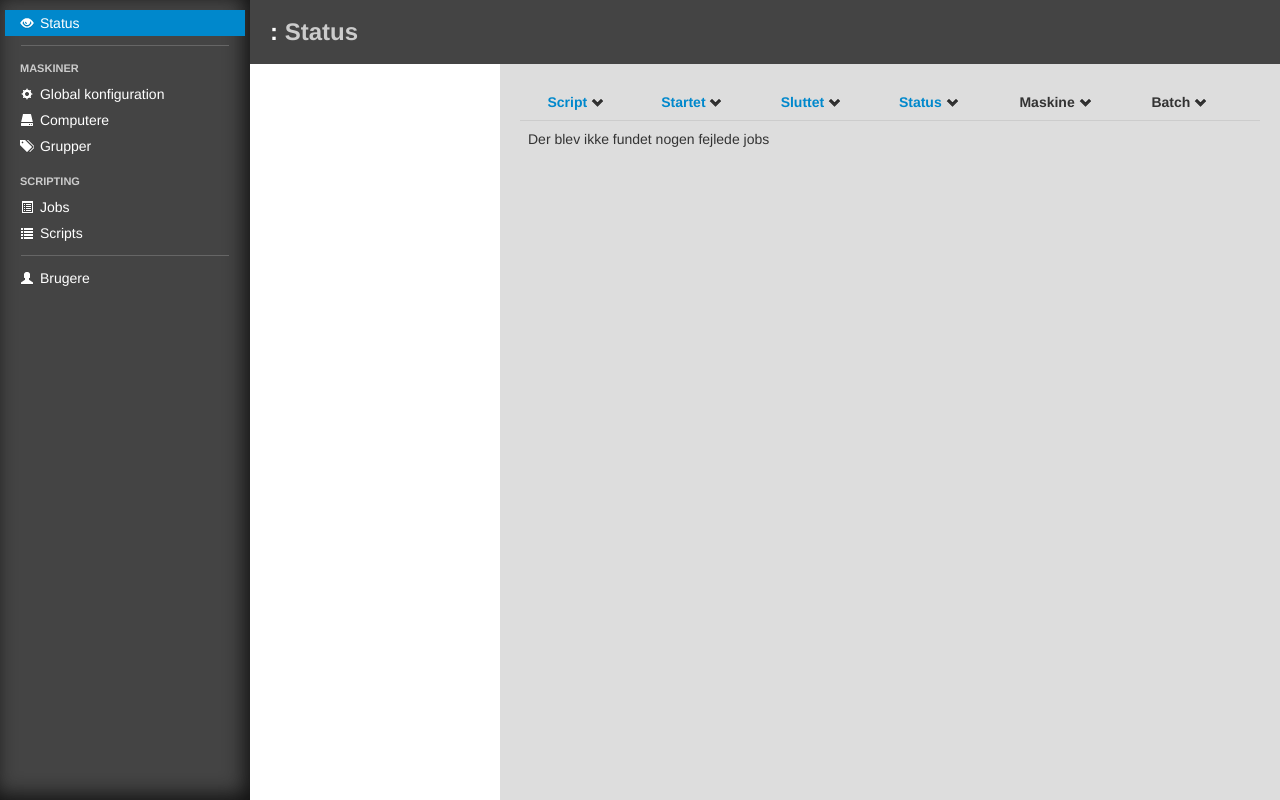
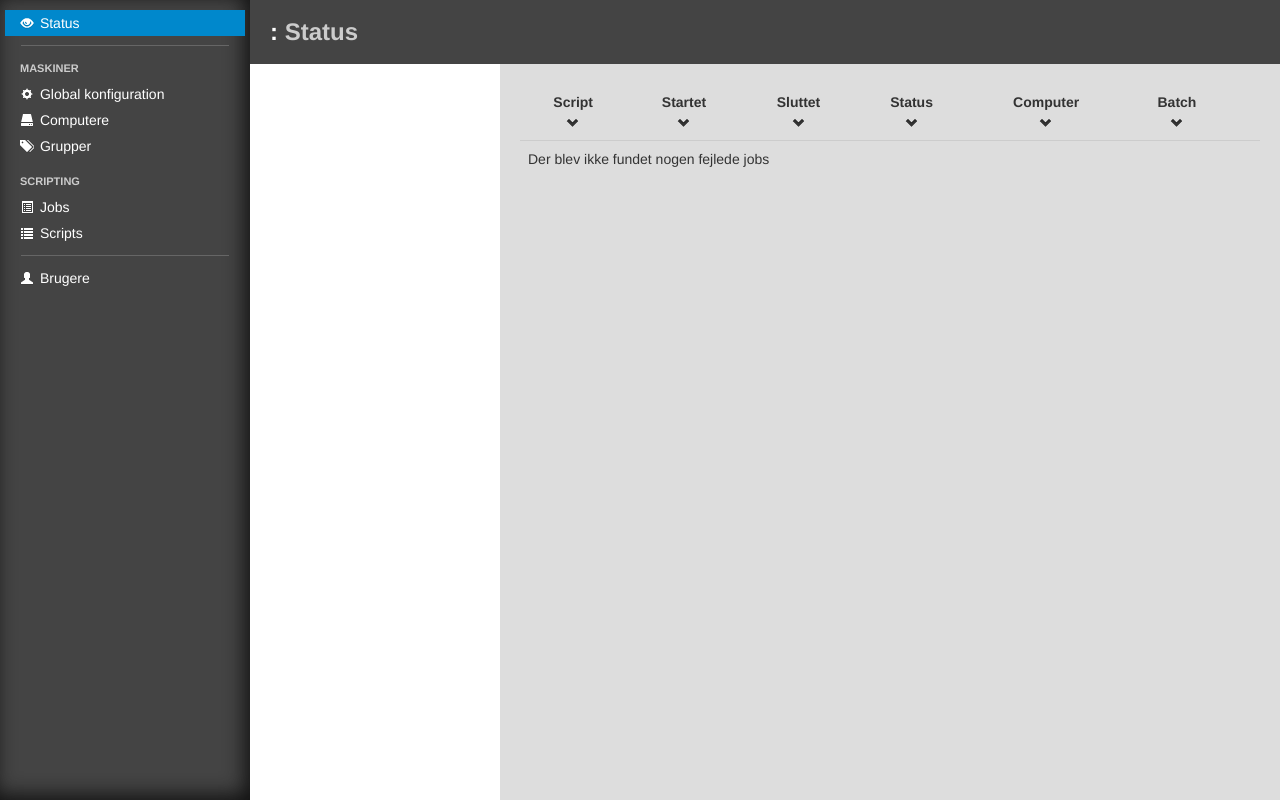
Before and after one commit to magenta-aps/bibos_admin, a Django app: template admin_site/templates/system/site_detail.html in a window 1280 px wide. Run offline with Django 3.2, Linux system fonts and the light colour scheme; the template is opened without the code that fills it, so the values that code supplies are empty.

Commit message:
nicified sorting headers

```diff
--- a/admin_site/site_media/css/custom.css
+++ b/admin_site/site_media/css/custom.css
@@ -63,8 +63,8 @@ header.detailpage h1.siteheader {margin-left: 20px;}
 .packagelist > li > .btn-group > a {border: none; padding: 5px;}
 div.runscriptdialogheader {display: none;}
 li.selected {background-color: #D5D5D5;}
-.table th.orderby {cursor: pointer; text-align: center;}
-.orderby.active {background: #08c; color: #fff;}
+.table th.orderby {cursor: pointer; text-align: center; border-radius: 5px;}
+.orderby.active, .orderby:hover {background: #08c; color: #fff;}
 li.addpackagecontrol {display: block;}
 li.addpackagecontrol label, li.addpackagecontrol a {display: inline}
 #jobsearchnav {background: #444; color: #ccc;}
--- a/admin_site/templates/system/site_detail.html
+++ b/admin_site/templates/system/site_detail.html
@@ -8,8 +8,8 @@ Status
 <script type="text/javascript">
     var current_sorting = '{{orderby}}';
     function joblist_orderby(key) {
-        var new_order = BibOS.getOrderBy(current_sorting, key)
-        location.href = './?orderby=' + new_order
+      var new_order = BibOS.getOrderBy(current_sorting, key);
+      location.href = './?orderby=' + new_order;
     }
 </script>
 {% endblock %}
@@ -30,12 +30,12 @@ class="active"
 
     <table class="table jobtable">
           <tr>
-            <th class="orderby order-pk desc"><a href="javascript:void(0)" onclick="joblist_orderby('batch__script__name')">Script <i class="icon icon-chevron-down"></i></a></th>
-            <th class="orderby order-started desc"><a href="javascript:void(0)" onclick="joblist_orderby('started')">Startet <i class="icon icon-chevron-down"></i></a></th>
-            <th class="orderby order-finished desc"><a href="javascript:void(0)" onclick="joblist_orderby('finished')">Sluttet <i class="icon icon-chevron-down"></i></a></th>
-            <th class="orderby order-status desc"><a href="javascript:void(0)" onclick="joblist_orderby('status')">Status <i class="icon icon-chevron-down"></i></a></th>
-            <th class="orderby order-pc__name desc" onclick="joblist_orderby('pc__name')">Maskine <i class="icon icon-chevron-down"></i></a></th>
-            <th class="orderby order-batch__name desc" onclick="joblist_orderby('batch__name')">Batch <i class="icon icon-chevron-down"></i></a></th>
+            <th class="orderby order-pk desc" onclick="joblist_orderby('batch__script__name')">Script<br><i class="icon icon-chevron-down"></i></th>
+            <th class="orderby order-started desc" onclick="joblist_orderby('started')">Startet<br><i class="icon icon-chevron-down"></i></th>
+            <th class="orderby order-finished desc" onclick="joblist_orderby('finished')">Sluttet<br><i class="icon icon-chevron-down"></i></th>
+            <th class="orderby order-status desc" onclick="joblist_orderby('status')">Status<br><i class="icon icon-chevron-down"></i></th>
+            <th class="orderby order-pc__name desc" onclick="joblist_orderby('pc__name')">Computer<br><i class="icon icon-chevron-down"></i></th>
+            <th class="orderby order-batch__name desc" onclick="joblist_orderby('batch__name')">Batch<br><i class="icon icon-chevron-down"></i></th>
             <th></th>
           </tr>
           {% if jobs %}
```
Also changed, not shown: admin_site/templates/system/site_jobs.html (+7 -7 lines).
